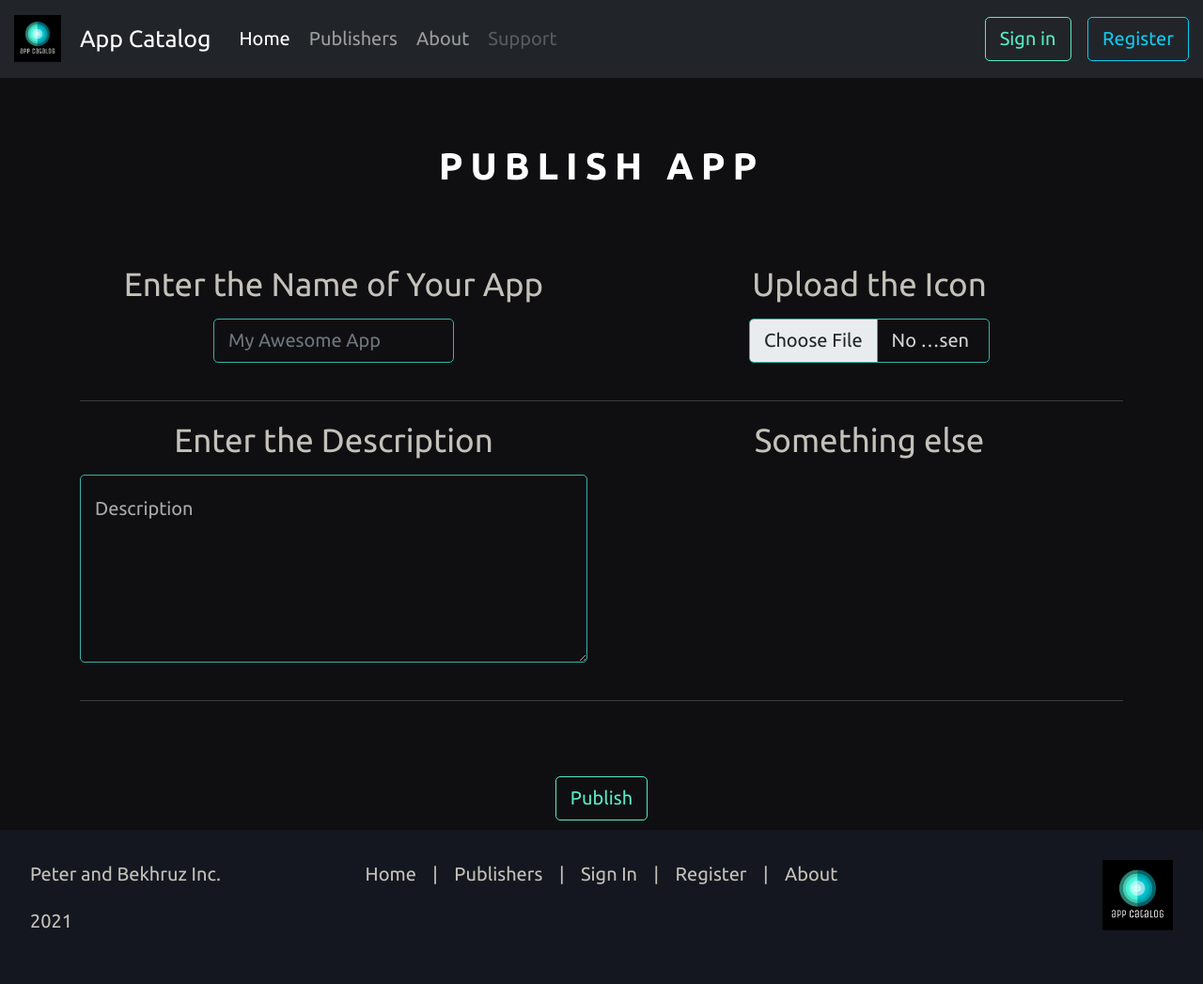
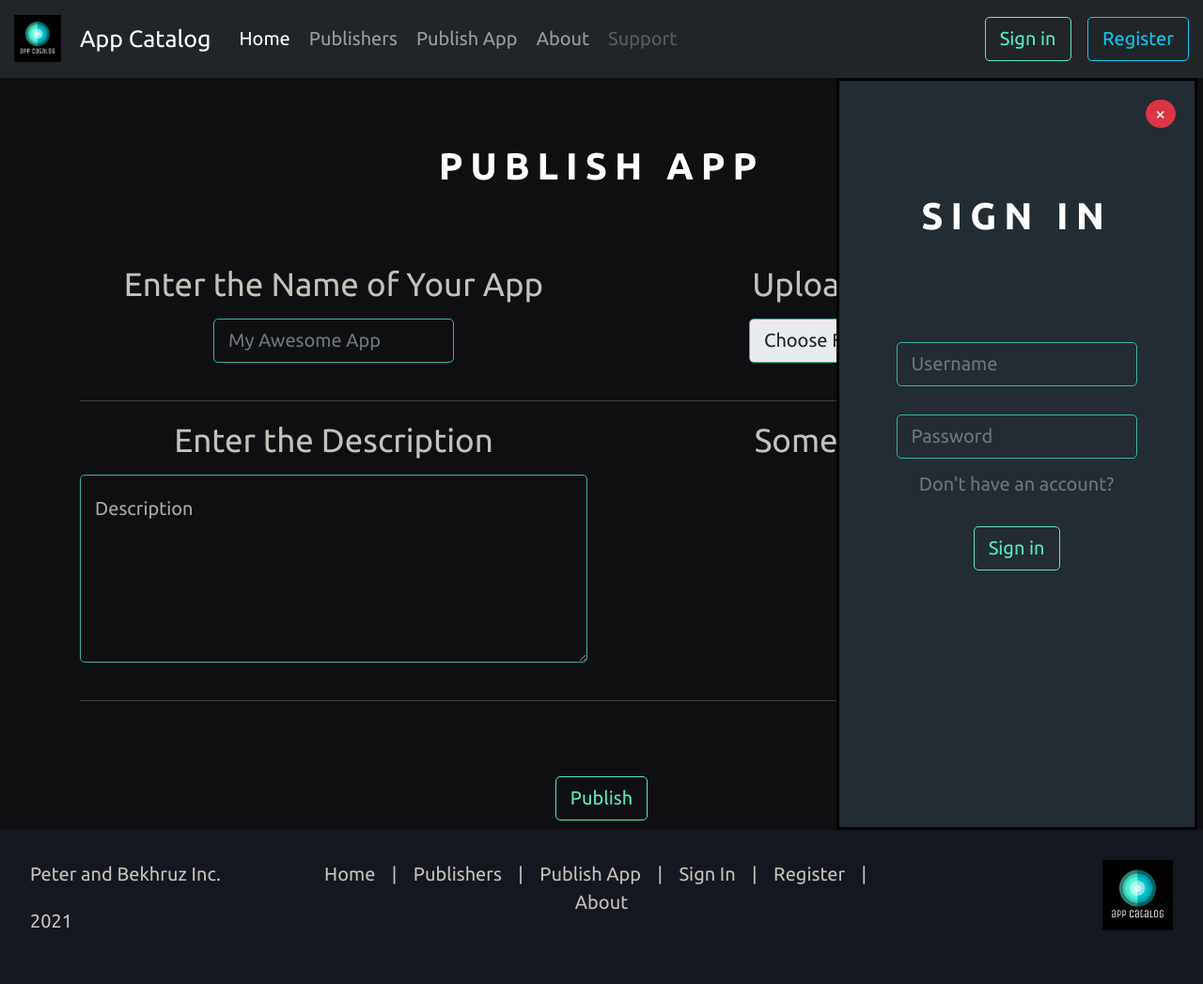
Before and after one commit to Potriashka/AppCatalog, a Flask app: page /publish in a window 1280 px wide. Shown: the whole page at 94% size. Run offline with Flask 2, Linux system fonts and the light colour scheme; some libraries are stand-ins or nearby versions.

Commit message:
Doesn't work

```diff
--- a/templates/base.html
+++ b/templates/base.html
@@ -53,6 +53,9 @@
                         </li>
                         <li class="nav-item">
                             <a class="nav-link" href="/publishers">Publishers</a>
+                        </li>
+                        <li class="nav-item">
+                            <a class="nav-link" href="/publish">Publish App</a>
                         </li>
                         <li class="nav-item">
                             <a class="nav-link" href="/about">About</a>
@@ -131,6 +134,8 @@
                 <span class="bar"> | </span>
                 <a class="b" href="/publishers" >Publishers</a>
                 <span class="bar"> | </span>
+                <a class="b" href="/publish" >Publish App</a>
+                <span class="bar"> | </span>
                 <a href="/account" class="b" id="accountFooter">Account</a>
                 <a class="b buttonsFooter" id="signinLink">Sign In</a>
                 <span class="bar buttonsFooter"> | </span>
--- a/templates/publishapp.html
+++ b/templates/publishapp.html
@@ -45,6 +45,9 @@
         <hr>
     </div>
     <center>
-        <button class="btn btn-outline-success">Publish</button>
+        <button class="btn btn-outline-success" id="publishButton">Publish</button>
     </center>
+
+    <!-- script -->
+    <script src="{{url_for('static', filename='scripts/publishapp.tsx')}}"></script>
 {% endblock %}
```
